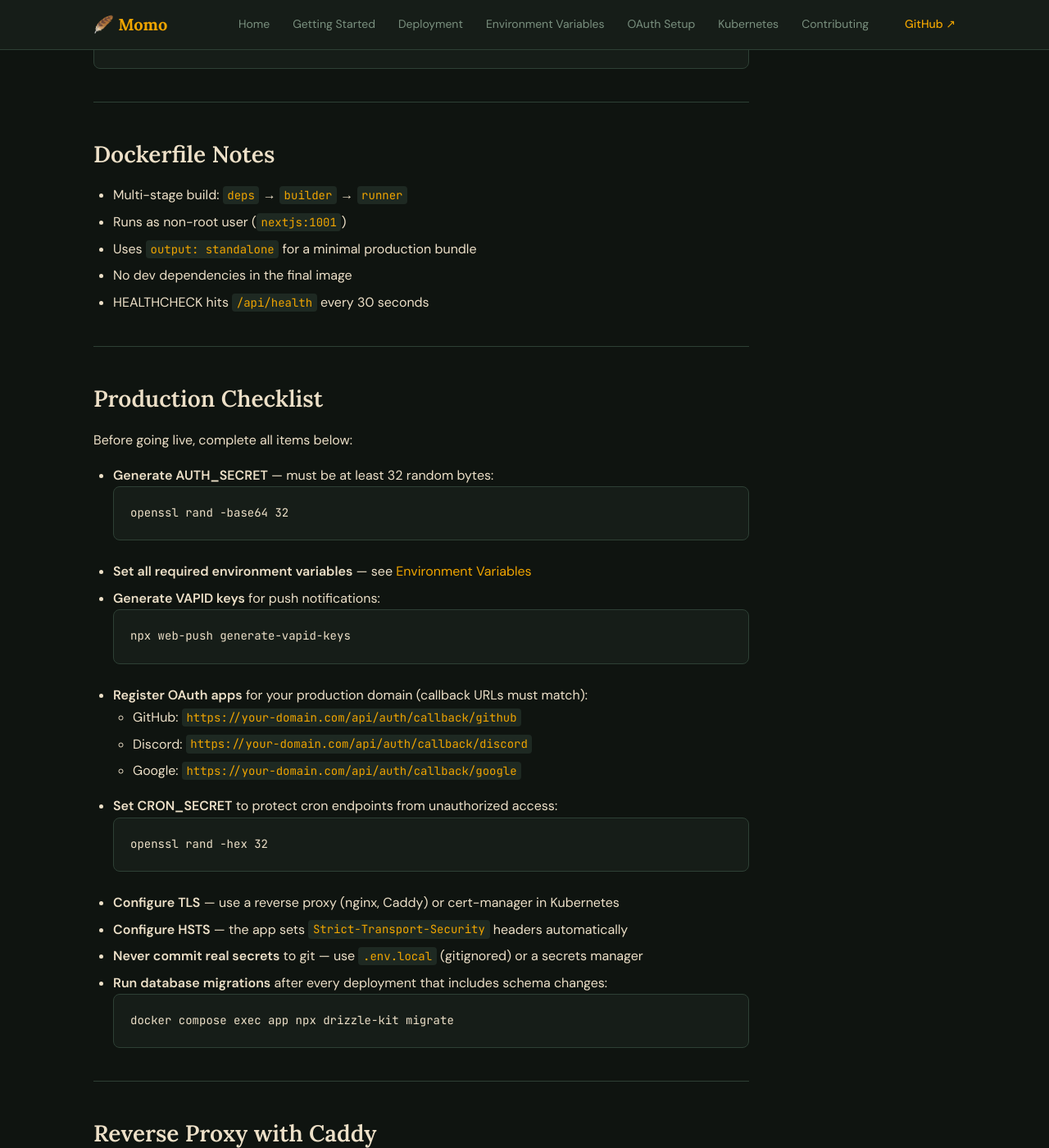
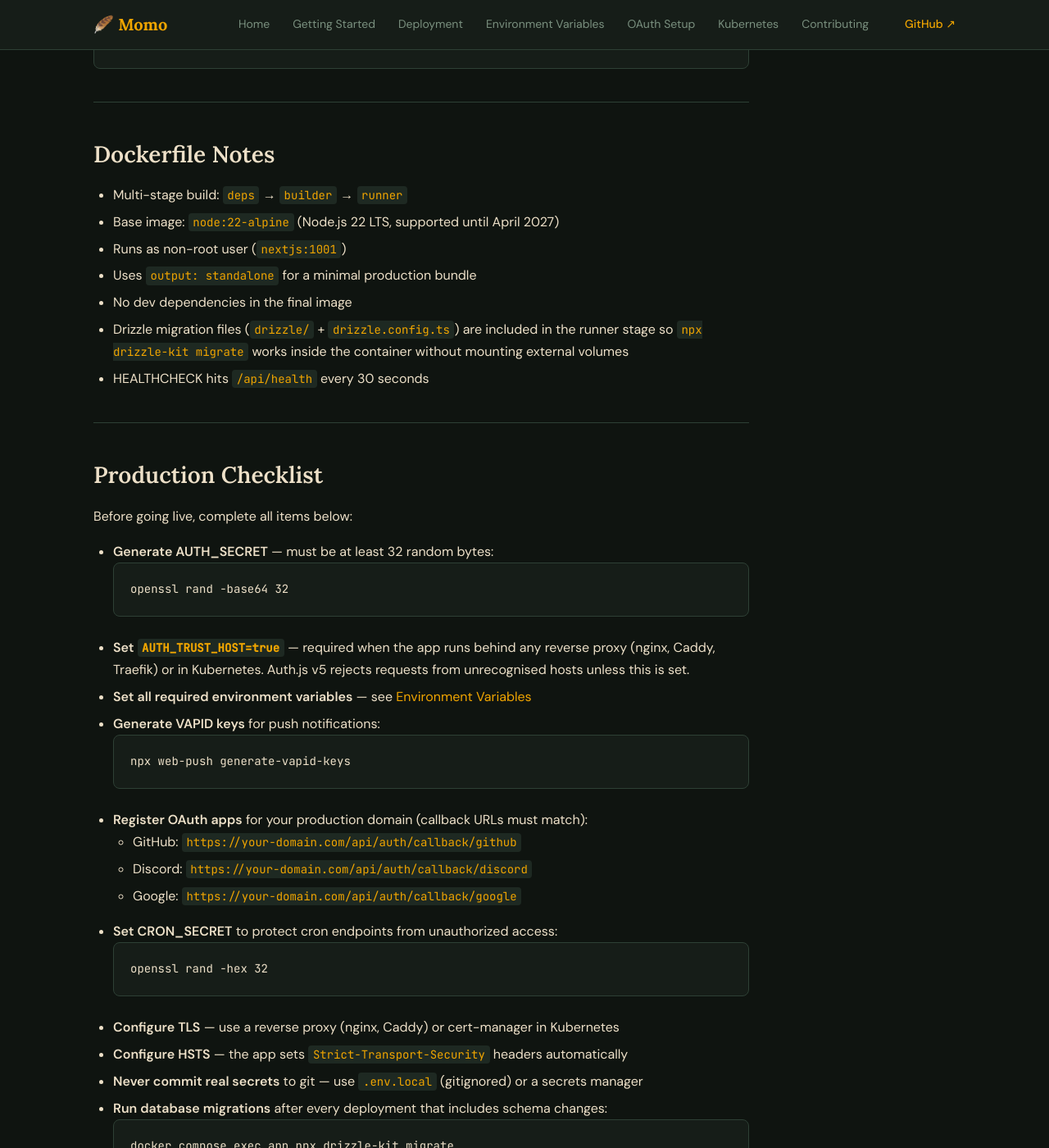
Before and after one commit to jp1337/momo, a Jekyll site: the page built from docs-site/deployment.md, in a window 1280 px wide and 1400 px high, scrolled down 1573 px. Shown: the whole window at 82% size. Built offline with Jekyll 4.4.1, drawn with Linux system fonts in a browser that asks for light colours; some of the changed text lies outside the part shown.

Commit message:
fix(deploy): behebe Migrations-Fehler im Production-Image und Sicherheitslücken
- Dockerfile: Node 20 → 22 LTS (weniger CVEs, Support bis April 2027)
- Dockerfile: Füge drizzle/ und drizzle.config.ts zum runner-Stage hinzu,
  damit npx drizzle-kit migrate im Container funktioniert
- package.json: lodash-Override auf 4.18.1 (behebt 4 CVEs ≤4.17.23)
- .env.example: AUTH_TRUST_HOST=false ergänzt (für Reverse-Proxy-Deployments)
- .github/workflows/docs.yml: actions/checkout@v6 → @v4, configure-pages@v6 → @v5
- docs: AUTH_TRUST_HOST in Checkliste, Reverse-Proxy-Abschnitte und Env-Tabelle
- docs-site: Alle docs-site Seiten mit AUTH_TRUST_HOST und Migrations-Hinweis aktualisiert

Co-Authored-By: Claude Sonnet 4.6 <noreply@anthropic.com>

````diff
--- a/docs-site/deployment.md
+++ b/docs-site/deployment.md
@@ -68,9 +68,11 @@ app:
 ## Dockerfile Notes
 
 - Multi-stage build: `deps` → `builder` → `runner`
+- Base image: `node:22-alpine` (Node.js 22 LTS, supported until April 2027)
 - Runs as non-root user (`nextjs:1001`)
 - Uses `output: standalone` for a minimal production bundle
 - No dev dependencies in the final image
+- Drizzle migration files (`drizzle/` + `drizzle.config.ts`) are included in the runner stage so `npx drizzle-kit migrate` works inside the container without mounting external volumes
 - HEALTHCHECK hits `/api/health` every 30 seconds
 
 ---
@@ -83,6 +85,7 @@ Before going live, complete all items below:
   ```bash
   openssl rand -base64 32
   ```
+- **Set `AUTH_TRUST_HOST=true`** — required when the app runs behind any reverse proxy (nginx, Caddy, Traefik) or in Kubernetes. Auth.js v5 rejects requests from unrecognised hosts unless this is set.
 - **Set all required environment variables** — see [Environment Variables](/momo/environment-variables)
 - **Generate VAPID keys** for push notifications:
   ```bash
@@ -122,6 +125,8 @@ Caddy automatically provisions a Let's Encrypt certificate. Run:
 caddy run --config Caddyfile
 ```
 
+> **Important:** When running behind Caddy (or any reverse proxy), set `AUTH_TRUST_HOST=true` in `.env.local`. Auth.js v5 requires this to accept requests forwarded by the proxy.
+
 ## Reverse Proxy with nginx
 
 ```nginx
@@ -141,6 +146,8 @@ server {
     }
 }
 ```
+
+> **Important:** When running behind nginx (or any reverse proxy), set `AUTH_TRUST_HOST=true` in `.env.local`. Auth.js v5 requires this to accept requests forwarded by the proxy.
 
 ---
 
--- a/package.json
+++ b/package.json
@@ -36,7 +36,7 @@
   },
   "overrides": {
     "serialize-javascript": "^7.0.5",
-    "lodash": "4.17.21"
+    "lodash": "4.18.1"
   },
   "devDependencies": {
     "@tailwindcss/postcss": "^4",
````
Also changed, not shown: docs-site/environment-variables.md (+2 -0 lines), docs-site/getting-started.md (+2 -0 lines), docs/deployment.md (+3 -0 lines), docs/environment-variables.md (+1 -0 lines), .github/workflows/docs.yml, 3 other files.
